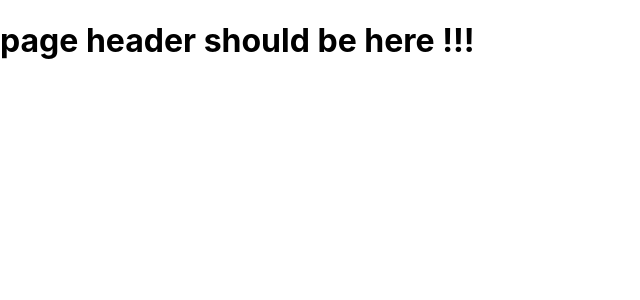
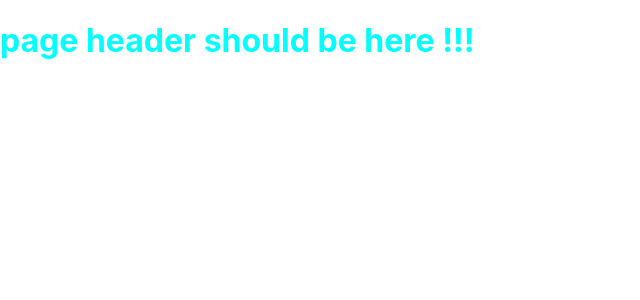
Before and after one commit to ar1xe/healthy_food, a Next.js app: page / in a window 1280 px wide. Shown: the top 300 px of the page, without its empty margins (0-640 px from the left). Built offline with nearby package versions, Linux system fonts and the light colour scheme.

Commit message:
preparation (add sass) v.2

```diff
--- a/package.json
+++ b/package.json
@@ -17,6 +17,9 @@
     "@types/react": "^17.0.14",
     "eslint": "7.31.0",
     "eslint-config-next": "11.0.1",
-    "typescript": "^4.3.5"
+    "sass": "^1.35.2",
+    "sass-loader": "^12.1.0",
+    "typescript": "^4.3.5",
+    "webpack": "^5.45.1"
   }
 }
--- /dev/null
+++ b/src/Components/Common/PageHeader/header.module.scss
@@ -0,0 +1,3 @@
+.asd{
+    color: aqua;
+}
--- a/src/Components/Common/PageHeader/index.tsx
+++ b/src/Components/Common/PageHeader/index.tsx
@@ -1,8 +1,9 @@
 import React, { FC } from "react";
+import style from "../PageHeader/header.module.scss";
 
 const PageHeader: FC = () => {
   return (
-    <div>
+    <div className={style.asd}>
       <h1>page header should be here !!!</h1>
     </div>
   );
```
Also changed, not shown: 1 other file (tests, documents, lock files or other folders).
